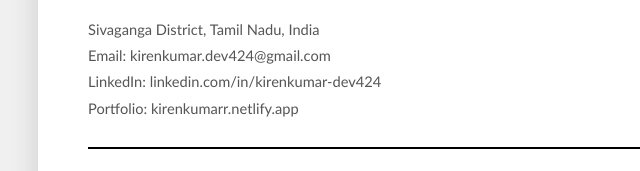
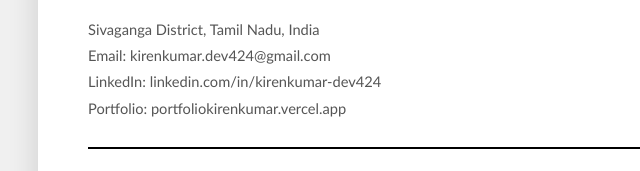
Before and after one commit to kk-projects292/kkprojects292, a plain HTML site: page kkportfolio/resume.html in a window 1280 px wide. Shown: the part 251-422 px from the top of the page, 152-792 px from the left. Drawn offline with nearby package versions, Linux system fonts and the light colour scheme.

Commit message:
Update resume.html with new contact and project links

```diff
--- a/kkportfolio/resume.html
+++ b/kkportfolio/resume.html
@@ -186,7 +186,7 @@
                 Sivaganga District, Tamil Nadu, India<br>
                 Email: kirenkumar.dev424@gmail.com<br>
                 LinkedIn: linkedin.com/in/kirenkumar-dev424<br>
-                Portfolio: kirenkumarr.netlify.app
+                Portfolio: portfoliokirenkumar.vercel.app
             </div>
 
             <div class="section-divider"></div>
@@ -366,4 +366,5 @@
     </script>
 </body>
 
+
 </html>
```
